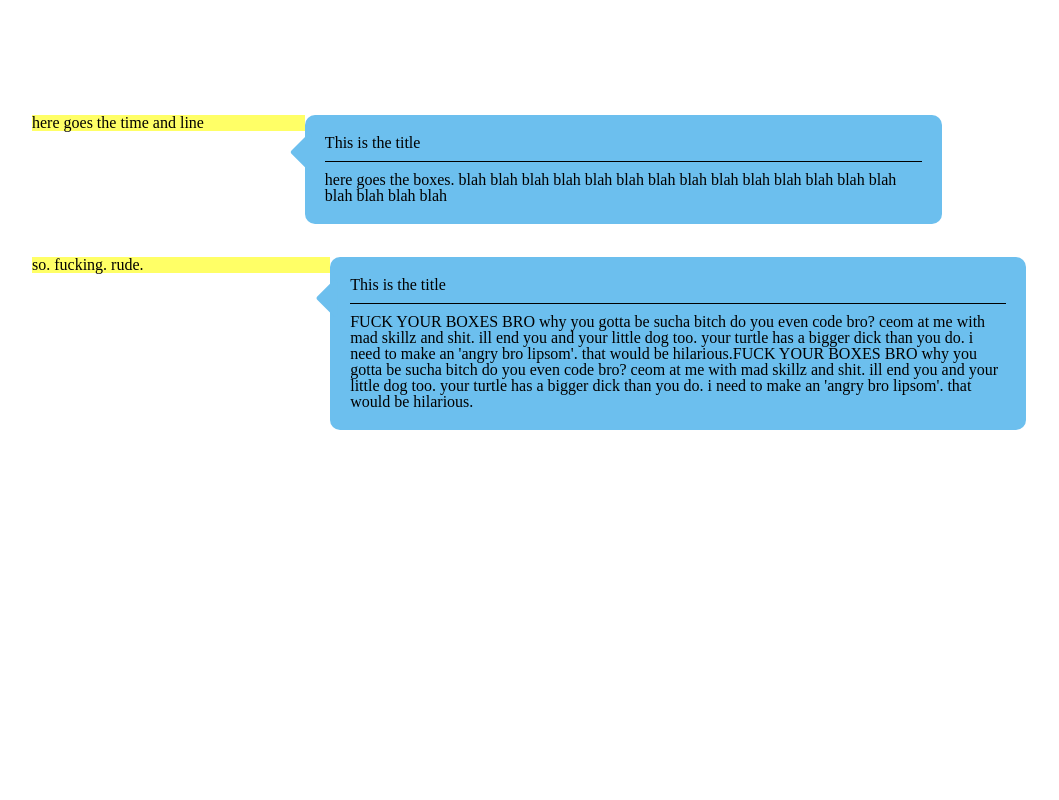
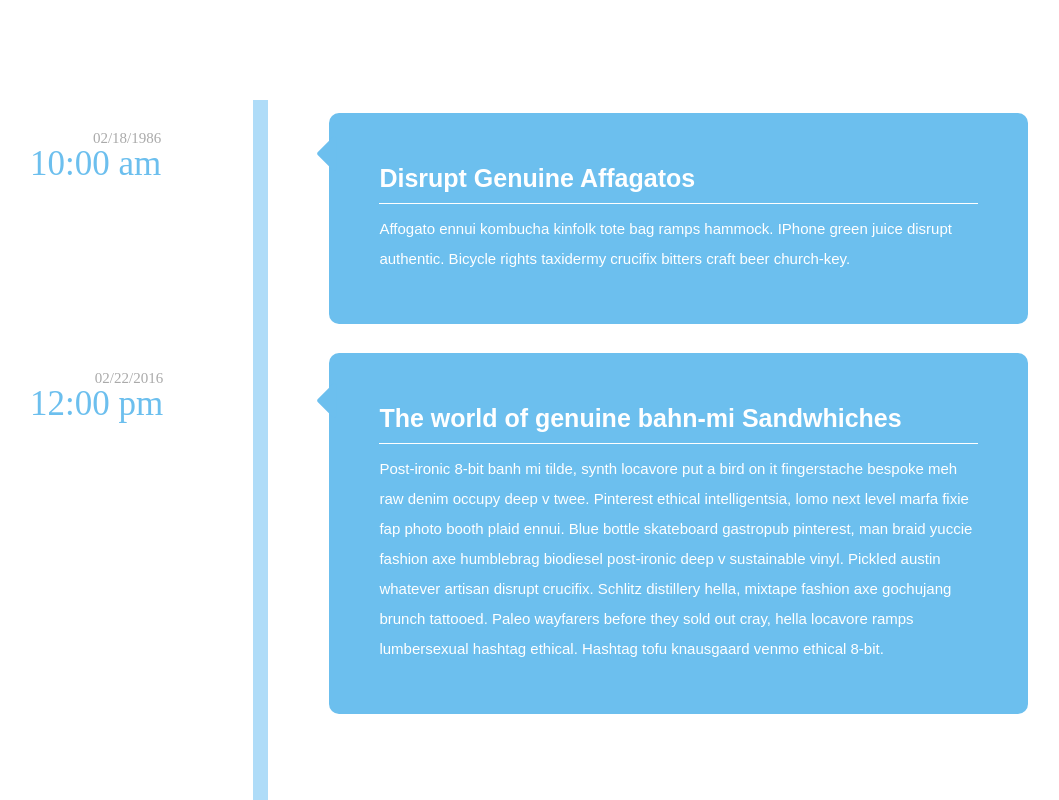
Before and after one commit to BestMattEver/Vertical_Timeline, a plain HTML site: page index.html in a window 1280 px wide. Shown: the top 800 px of the page, without its empty margins (111-1170 px from the left). Drawn offline with Linux system fonts and the light colour scheme.

Commit message:
the site... is kind of looking like it's supposed to. i never thought it was going to work.

```diff
--- a/assets/css/index.css
+++ b/assets/css/index.css
@@ -1,10 +1,30 @@
-body {position:absolute; width: 80%; margin-left: 10%; margin-top: 100px; background-color: #ffffff}
+body {
+  position: absolute;
+  width: 80%;
+  margin-left: 10%;
+  margin-top: 100px;
+  background-color: #ffffff}
 
-section {background-color: #ffffff; height: auto; display: inline-block; overlow: auto; margin: 15px}
+section {
+  background-color: #ffffff;
+  height: auto;
+  display: inline-block;
+  overlow: auto;
+  margin: 13px}
 
-.line {background-color:#AFDCF8; width: 15px; height: 100%; float: right; margin-right: 20px}
+.line {
+  background-color:#AFDCF8;
+  width: 15px;
+  position:absolute;
+  left: 23%;
+  height:3000px;
+  float: right;
+  margin-right: 20px}
 
 section article {
+  color: #ffffff;
+  font-size: 15px;
+  line-height: 30px;
   display: block;
   position: relative;
   width: 70%;
@@ -12,18 +32,26 @@ section article {
   float: right;
   border-radius: 10px;
   box-sizing: border-box;
-  padding: 20px;}
+  padding: 50px;
+  margin-left: 10px;
+  font-family: sans-serif;}
 
 section aside {
   display: block;
+  color: #aaaaaa;
+  font-size: 15px;
+  text-align: right;
   position: relative;
-  width: 30%;
-  background-color: #ffff66;
-  float: left;
-  border-right: 10px;
-  border-color: #AFDCF8;
-  box-sizing: border-box;}
+  margin-top: 18px;
+  width: 30%%;
+  background-color: #ffffff;
+  float: left;}
+
+.time{
+  font-size: 35px;
+  color: #6CBFEE;
+}
 
 div.caret{position:absolute; display: inline; right: 99%; top: 5%; color: #6CBFEE; border: 5px #000000;}
 
-div.boxtitle {border-bottom: 1px solid; padding-bottom: 10px; margin-bottom:10px}
+div.boxtitle {border-bottom: 1px solid; font-weight: 900; font-size: 25px; padding-bottom: 10px; margin-bottom:10px}
--- a/index.html
+++ b/index.html
@@ -7,28 +7,30 @@
     <link rel="stylesheet" href="assets/css/index.css">
   </head>
   <body>
+    <div class="line">&nbsp;</div>
     <!--this <section> is one wordbubble/datetime line complex-->
     <section>
+      <aside>02/18/1986<br><div class= "time">10:00 am</div>
+      <!--<div class="line">&nbsp;</div>-->
+      </aside>
       <article>
         <div class="caret"><i class="fa fa-caret-left fa-4x"></i></div>
-        <div class ="boxtitle">This is the title</div>
-        here goes the boxes. blah blah blah blah blah blah blah blah blah blah blah blah blah blah blah blah blah blah
+        <div class ="boxtitle">Disrupt Genuine Affagatos</div>
+        Affogato ennui kombucha kinfolk tote bag ramps hammock. IPhone green juice disrupt authentic. Bicycle rights taxidermy crucifix bitters craft beer church-key.
       </article>
-      <aside>here goes the time and line
-      <!--<div class="line">&nbsp;</div>-->
-      </aside>
+
     </section>
     <!--datebubble end-->
     <section>
+      <aside>02/22/2016<br><div class= "time">12:00 pm</div>
+        <!---->
+      </aside>
       <article>
         <div class="caret"><i class="fa fa-caret-left fa-4x"></i></div>
-        <div class ="boxtitle">This is the title</div>
-        FUCK YOUR BOXES BRO why you gotta be sucha bitch do you even code bro? ceom at me with mad skillz and shit. ill end you and your little dog too. your turtle has a bigger dick than you do. i need to make an 'angry bro lipsom'. that would be hilarious.FUCK YOUR BOXES BRO why you gotta be sucha bitch do you even code bro? ceom at me with mad skillz and shit. ill end you and your little dog too. your turtle has a bigger dick than you do. i need to make an 'angry bro lipsom'. that would be hilarious.
+        <div class ="boxtitle">The world of genuine bahn-mi Sandwhiches</div>
+        Post-ironic 8-bit banh mi tilde, synth locavore put a bird on it fingerstache bespoke meh raw denim occupy deep v twee. Pinterest ethical intelligentsia, lomo next level marfa fixie fap photo booth plaid ennui. Blue bottle skateboard gastropub pinterest, man braid yuccie fashion axe humblebrag biodiesel post-ironic deep v sustainable vinyl. Pickled austin whatever artisan disrupt crucifix. Schlitz distillery hella, mixtape fashion axe gochujang brunch tattooed. Paleo wayfarers before they sold out cray, hella locavore ramps lumbersexual hashtag ethical. Hashtag tofu knausgaard venmo ethical 8-bit.
       </article>
-      <aside>so. fucking. rude.
-        <!--<div class="line">&nbsp;</div>-->
-        <br class="clear" />
-      </aside>
+
     </section>
   </body>
 </html>
```
